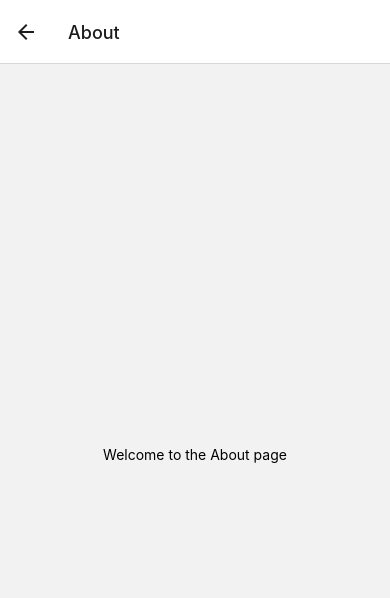
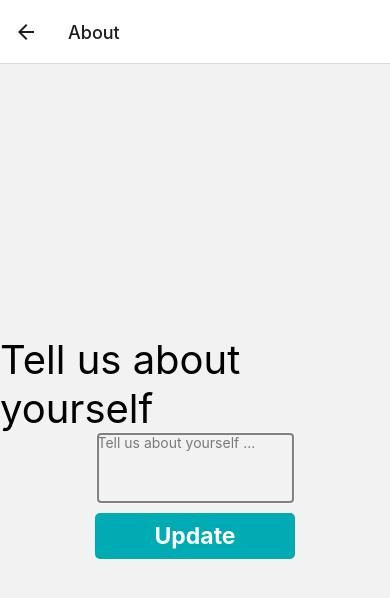
Before and after one commit to jaserino/coffeerush, a React Native app: screen /About in a window 390 px wide. Shown: the top 598 px of the page. Built offline with nearby package versions, Linux system fonts and the light colour scheme.

Commit message:
added functionality for each screen, added image picker

```diff
--- a/App.js
+++ b/App.js
@@ -1,5 +1,10 @@
+/*
+#1A374D
+#406882
+#6998AB
+#B1D0E0
+*/
 import * as React from 'react';
-import { useState } from 'react';
 import { NavigationContainer } from '@react-navigation/native';
 import { createNativeStackNavigator } from '@react-navigation/native-stack';
 
@@ -20,7 +25,7 @@ const App = () => {
           component={Profile}
           options={{
             headerStyle: {
-              backgroundColor: '#00ABB3',
+              backgroundColor: '#1A374D',
             },
           }}
         />
--- /dev/null
+++ b/components/Image.js
@@ -0,0 +1,41 @@
+import React, { useState, useEffect } from 'react';
+import { Image, View } from 'react-native';
+import { Avatar } from '@rneui/themed';
+import * as ImagePicker from 'expo-image-picker';
+
+const UploadImage = () => {
+  const [image, setImage] = useState(null);
+
+  const pickImage = async () => {
+    let result = await ImagePicker.launchImageLibraryAsync({
+      mediaTypes: ImagePicker.MediaTypeOptions.Images,
+      allowsEditing: true,
+      aspect: [4, 3],
+      quality: 1,
+    });
+
+    console.log(result);
+    if (!result.canceled) {
+      setImage(result.assets[0].uri);
+    }
+  };
+  return (
+    <View styles={{ overflow: 'hidden', position: 'absolute' }}>
+      <Avatar
+        size={150}
+        rounded
+        source={{ uri: image }}
+        containerStyle={{
+          backgroundColor: 'grey',
+          borderStyle: 'solid',
+          borderColor: '#B1D0E0',
+          borderWidth: 6,
+        }}
+      >
+        <Avatar.Accessory size={40} onPress={pickImage} />
+      </Avatar>
+    </View>
+  );
+};
+
+export default UploadImage;
--- a/package.json
+++ b/package.json
@@ -14,12 +14,14 @@
     "@rneui/base": "^4.0.0-rc.7",
     "@rneui/themed": "^4.0.0-rc.7",
     "expo": "~47.0.8",
+    "expo-image-picker": "^14.0.2",
     "expo-status-bar": "~1.4.2",
     "react": "18.1.0",
     "react-devtools": "^4.27.0",
     "react-native": "0.70.5",
     "react-native-safe-area-context": "4.4.1",
-    "react-native-screens": "~3.18.0"
+    "react-native-screens": "~3.18.0",
+    "toastify-react-native": "^3.1.0"
   },
   "devDependencies": {
     "@babel/core": "^7.12.9"
--- a/screens/About.js
+++ b/screens/About.js
@@ -1,10 +1,60 @@
 import React from 'react';
-import { View, Text } from 'react-native';
+import { View, TextInput, StyleSheet, Text } from 'react-native';
+import { Button } from '@rneui/themed';
 
-export const About = () => {
+export const About = ({ navigation }) => {
+  const [about, setAbout] = React.useState('');
   return (
     <View style={{ flex: 1, alignItems: 'center', justifyContent: 'center' }}>
-      <Text>Welcome to the About page</Text>
+      <Text style={{ fontSize: 40 }}>Tell us about yourself</Text>
+      <View style={styles.textarea}>
+        <TextInput
+          style={{ textAlignVertical: 'top' }}
+          width={300}
+          placeholder="Tell us about yourself ..."
+          value={about}
+          onChangeText={setAbout}
+          autoFocus={true}
+          clearButtonMode="while-editing"
+          multiline={true}
+          numberOfLines={4}
+        />
+      </View>
+      <Button
+        title="Update"
+        buttonStyle={{
+          backgroundColor: '#00ABB3',
+          borderRadius: 5,
+        }}
+        titleStyle={{ fontWeight: 'bold', fontSize: 23 }}
+        containerStyle={{
+          marginHorizontal: 50,
+          height: 50,
+          width: 200,
+          marginVertical: 10,
+        }}
+        onPress={() => {
+          navigation.navigate({
+            name: 'Profile',
+            params: { idAbout: about },
+            merge: true,
+          });
+        }}
+      />
     </View>
   );
 };
+
+const styles = StyleSheet.create({
+  container: {
+    alignItems: 'center',
+    justifyContent: 'center',
+  },
+
+  textarea: {
+    borderColor: '#3C4048',
+    borderStyle: 'solid',
+    borderWidth: 1,
+    opacity: 0.5,
+  },
+});
--- a/screens/Email.js
+++ b/screens/Email.js
@@ -1,10 +1,39 @@
 import React from 'react';
-import { View, Text } from 'react-native';
+import { View } from 'react-native';
+import { Input, Button, Text } from '@rneui/themed';
 
-export const Email = () => {
+export const Email = ({ navigation }) => {
+  const [email, setEmail] = React.useState('');
+
   return (
     <View style={{ flex: 1, alignItems: 'center', justifyContent: 'center' }}>
-      <Text>Welcome to the email page</Text>
+      <Input
+        placeholder="enter your email"
+        rightIcon={{ type: 'font-awesome', name: 'chevron-right' }}
+        value={email}
+        onChangeText={setEmail}
+      />
+      <Button
+        title="Update"
+        buttonStyle={{
+          backgroundColor: '#00ABB3',
+          borderRadius: 5,
+        }}
+        titleStyle={{ fontWeight: 'bold', fontSize: 23 }}
+        containerStyle={{
+          marginHorizontal: 50,
+          height: 50,
+          width: 200,
+          marginVertical: 10,
+        }}
+        onPress={() => {
+          navigation.navigate({
+            name: 'Profile',
+            params: { idEmail: email },
+            merge: true,
+          });
+        }}
+      />
     </View>
   );
 };
--- a/screens/Name.js
+++ b/screens/Name.js
@@ -1,5 +1,5 @@
-import React, { useState } from 'react';
-import { useNavigation } from '@react-navigation/native';
+import React from 'react';
+
 import { View } from 'react-native';
 import { Input, Button } from '@rneui/themed';
 
--- a/screens/Phone.js
+++ b/screens/Phone.js
@@ -1,8 +1,44 @@
 import React from 'react';
 import { View, Text } from 'react-native';
+import { Input, Button } from '@rneui/themed';
 
-export const Phone = () => {
-  <View style={{ flex: 1, alignItems: 'center', justifyContent: 'center' }}>
-    <Text>Welcome to the phone page</Text>
-  </View>;
+export const Phone = ({ navigation }) => {
+  const [phone, setPhone] = React.useState('');
+
+  return (
+    <View
+      style={{ flex: 1, alignItems: 'center', justifyContent: 'space-around' }}
+    >
+      <Text style={{ fontSize: 40 }}>Please Update Phone Number</Text>
+      <Input
+        placeholder="enter your phone number"
+        rightIcon={{ type: 'font-awesome', name: 'chevron-right' }}
+        value={phone}
+        onChangeText={setPhone}
+      />
+      <Button
+        title="Update"
+        buttonStyle={{
+          backgroundColor: '#00ABB3',
+          borderRadius: 5,
+        }}
+        titleStyle={{ fontWeight: 'bold', fontSize: 23 }}
+        containerStyle={{
+          marginHorizontal: 50,
+          height: 50,
+          width: 200,
+          marginVertical: 10,
+        }}
+        onPress={() => {
+          navigation.navigate({
+            name: 'Profile',
+            params: { idPhone: phone },
+            merge: true,
+          });
+        }}
+      />
+    </View>
+  );
 };
+
+/// make style sheet
--- a/screens/Profile.js
+++ b/screens/Profile.js
@@ -1,28 +1,29 @@
 import React from 'react';
 import { View, Text, StyleSheet } from 'react-native';
-import { Input, Avatar } from '@rneui/themed';
+import { Input } from '@rneui/themed';
+import ToastManager, { Toast } from 'toastify-react-native';
+
+import UploadImage from '../components/Image';
 
 export const Profile = ({ route, navigation }) => {
-  console.log(route.params?.id);
+  const showToasts = () => {
+    Toast.success('updated entry!', 'center');
+  };
+
+  if (
+    route.params?.id ||
+    route.params?.idPhone ||
+    route.params?.idEmail ||
+    route.params?.idAbout
+  ) {
+    showToasts();
+  }
+
   return (
     <View style={styles.container}>
+      <ToastManager />
       <View style={styles.image}>
-        <Avatar
-          size={150}
-          rounded
-          source={{
-            uri: 'https://images.pexels.com/photos/3777943/pexels-photo-3777943.jpeg?auto=compress&cs=tinysrgb&w=1260&h=750&dpr=1',
-          }}
-          title="Bj"
-          containerStyle={{
-            backgroundColor: '#cdde20',
-            borderColor: '#3C4048',
-            borderStyle: 'solid',
-            borderWidth: 5,
-          }}
-        >
-          <Avatar.Accessory size={40} />
-        </Avatar>
+        <UploadImage />
       </View>
       <View style={{ padding: 10 }}>
         <View>
@@ -40,6 +41,7 @@ export const Profile = ({ route, navigation }) => {
             onPressIn={() => navigation.push('Email')}
             leftIcon={{ type: 'MaterialIcons', name: 'email' }}
             rightIcon={{ type: 'font-awesome', name: 'chevron-right' }}
+            value={route.params?.idEmail}
           />
         </View>
         <View>
@@ -48,6 +50,7 @@ export const Profile = ({ route, navigation }) => {
             onPressIn={() => navigation.push('Phone')}
             leftIcon={{ type: 'font-awesome', name: 'phone' }}
             rightIcon={{ type: 'font-awesome', name: 'chevron-right' }}
+            value={route.params?.idPhone}
           />
         </View>
         <View>
@@ -56,6 +59,7 @@ export const Profile = ({ route, navigation }) => {
             onPressIn={() => navigation.push('About')}
             leftIcon={{ type: 'font-awesome', name: 'pencil' }}
             rightIcon={{ type: 'font-awesome', name: 'chevron-right' }}
+            value={route.params?.idAbout}
           />
         </View>
       </View>
```
Also changed, not shown: 2 other files (tests, documents, lock files or other folders).
